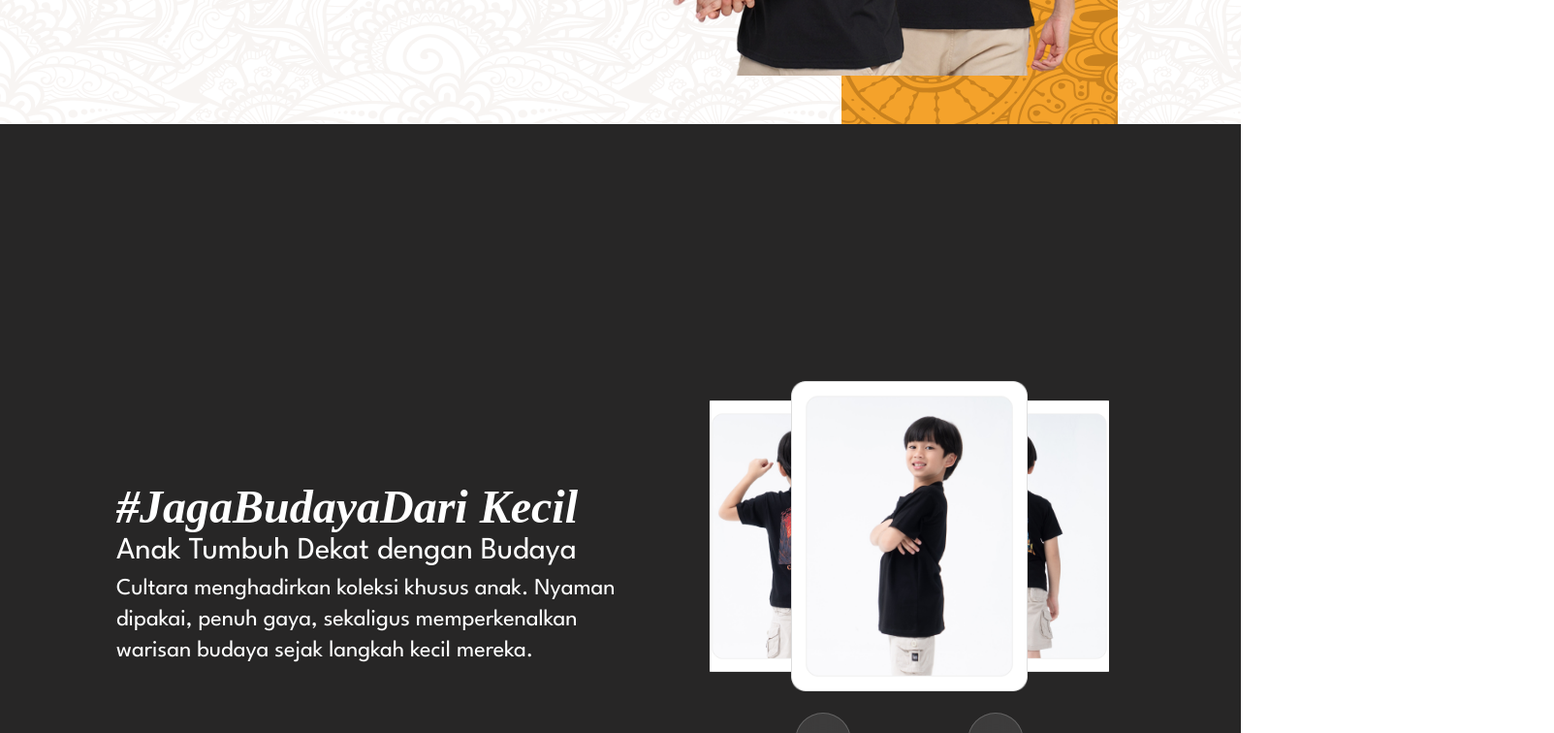
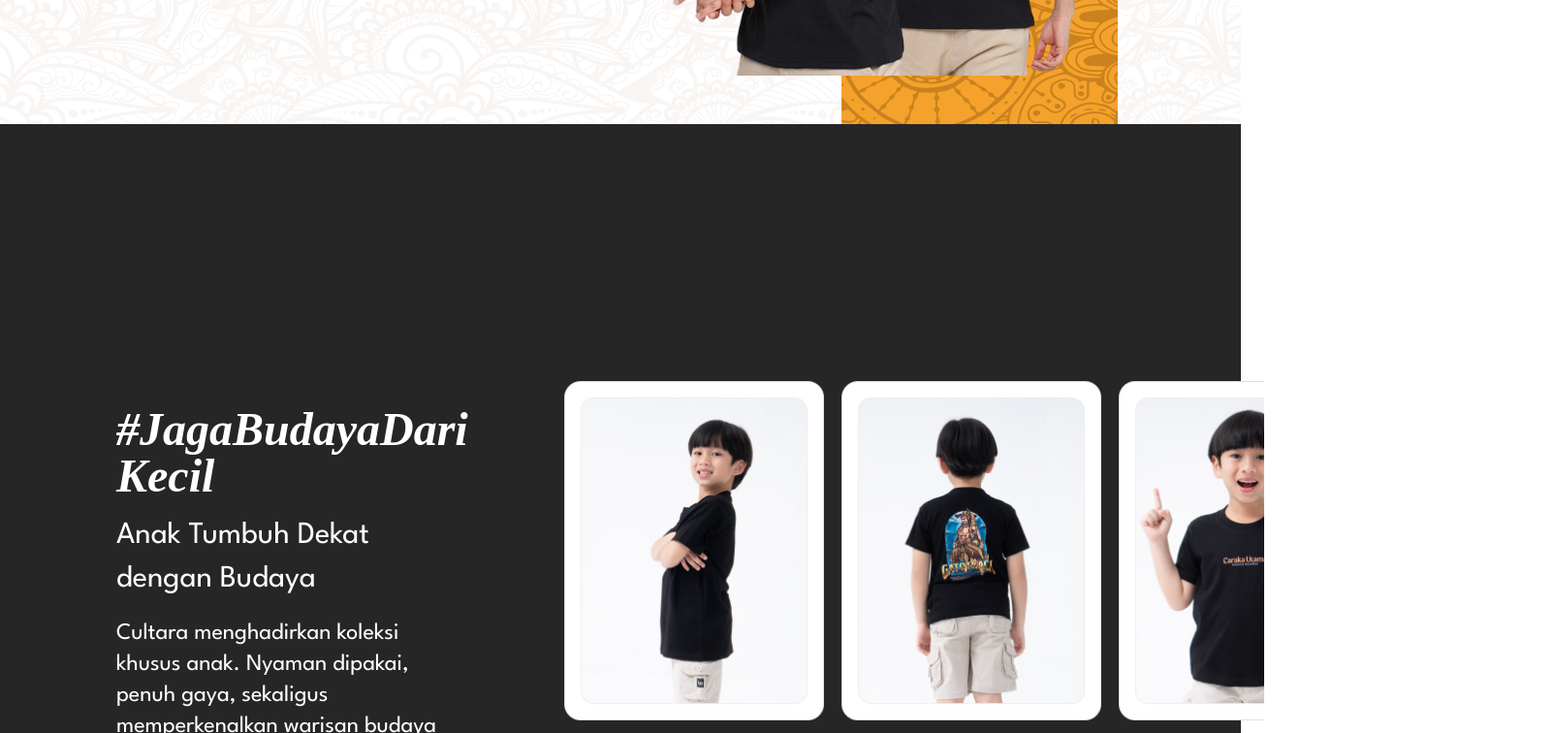
Before and after one commit to ferdianseptiawan91-eng/cultara.id, a Next.js app: page / in a window 1280 px wide. Shown: the part 640-1396 px from the top of the page at 97% size, 1603 px wide, since content can reach past the window. Built offline with nearby package versions, Linux system fonts and the light colour scheme.

Commit message:
proses budaya anak

```diff
--- a/src/components/BudayaAnak/CultureAnakCarousel.jsx
+++ b/src/components/BudayaAnak/CultureAnakCarousel.jsx
@@ -11,6 +11,7 @@ import Budaya1Mobile from "@/assets/image/AnakMobile1.png"
 import Budaya2Mobile from "@/assets/image/AnakMobile2.png"
 import Budaya3Mobile from "@/assets/image/AnakMobile3.png"
 import Budaya4Mobile from "@/assets/image/AnakMobile4.png"
+import { motion } from "motion/react"
 
 const CultureAnakCarousel = () => {
   const [currentSlide, setCurrentSlide] = useState(0);
@@ -19,6 +20,24 @@ const CultureAnakCarousel = () => {
   const [dragStart, setDragStart] = useState({ x: 0, y: 0 });
   const [dragOffset, setDragOffset] = useState(0);
   const carouselRef = useRef(null);
+  const containerVariants = {
+    hidden: { opacity: 0 },
+    show: {
+      opacity: 1,
+      transition: {
+        staggerChildren: 0.4
+      },
+    },
+  };
+
+  const cardVariants = {
+    hidden: { opacity: 0, x: -50 },
+    show: {
+      opacity: 1,
+      x: 0,
+      transition: { duration: 0.5, ease: "easeInOut" },
+    },
+  };
 
   // Sample data - replace with your actual data
   const image = [
@@ -155,84 +174,30 @@ const CultureAnakCarousel = () => {
       <div className="relative overflow-hidden">
 
         {/* Desktop version - center focused */}
-        <div
-          ref={carouselRef}
-          onMouseDown={handleMouseDown}
-          onMouseLeave={handleMouseLeave}
-          onTouchStart={handleTouchStart}
-          onTouchMove={handleTouchMove}
-          onTouchEnd={handleTouchEnd}
-          onDragStart={(e) => e.preventDefault()}
-          className={`hidden lg:block relative h-[320px] ${isDragging ? 'cursor-grabbing' : 'cursor-grab'}`}>
-          {/* Slides container with smooth transitions */}
-          <div className="relative w-full h-full flex gap-2 items-center justify-center">
-            {/* Render all slides with proper positioning */}
-            {image.map((img, index) => {
-              const position = (index - currentSlide + image.length) % image.length;
-              let translateX = 0;
-              let scale = 0.75;
-              let opacity = 1;
-              let zIndex = 10;
-
-              if (position === 0) {
-                // Current slide (center)
-                translateX = isDragging ? dragOffset : 0;
-                scale = 1;
-                zIndex = 20;
-              } else if (position === 1 || position === image.length - 1) {
-                // Adjacent slides (left and right)
-                const baseTranslateX = position === 1 ? 110 : -110;
-                translateX = isDragging ? baseTranslateX + dragOffset : baseTranslateX;
-                scale = 1;
-                zIndex = 10;
-              } else {
-                // Hidden slides
-                const baseTranslateX = position < image.length / 2 ? 600 : -600;
-                translateX = isDragging ? baseTranslateX + dragOffset : baseTranslateX;
-                scale = 0.5;
-                opacity = 0;
-                zIndex = 5;
-              }
-
-              return (
-                <div
-                  key={img.id}
-                  className={`absolute transition-all ease-in-out
-                    ${position === 1 || position === image.length - 1 ? 'hover:opacity-80 cursor-pointer' : ''}
-                    ${position === 0 ? (isDragging ? 'cursor-grabbing' : 'cursor-grab') : ''}`}
-                  style={{
-                    transform: `translateX(${translateX}px) scale(${scale})`,
-                    opacity,
-                    zIndex,
-                    // transition: 'all',
-                    // animationDuration: 300
-
-                  }}
-                  onClick={() => {
-                    if (isDragging || Math.abs(dragOffset) > 5) {
-                      e.preventDefault();
-                      e.stopPropagation();
-                      return;
-                    }
-                    if (position === 1) nextSlide();
-                    else if (position === image.length - 1) prevSlide();
-                  }}
+        <motion.div
+          variants={containerVariants}
+          initial="hidden"
+          whileInView="show"
+          viewport={{ once: true, amount: 0.3 }}
+          animate={{ x: -currentSlide * (268 + 15) }}
+          transition={{ duration: 0.5, ease: "easeInOut" }}
+          className="lg:flex justify-around gap-2 lg:gap-[18px] overflow-x-auto hidden">
+          {image.map((item, idx) => (
+            <motion.div
+              variants={cardVariants}
+              key={idx}
+              className="rounded-2xl flex-shrink-0 flex flex-col gap-4 md:min-w-0"
             >
-                  <div className={`relative transition-all duration-300 ${position === 0 ? 'w-[571px] h-[320px]' : 'w-[571px] h-[280px]'} overflow-hidden cursor-pointer hover:cursor-pointer`}>
-                    <div className="w-full h-full flex items-center justify-center">
               <Image
-                        src={img.src}
-                        alt={img.alt}
-                        fill
-                        className="object-contain rounded-2xl"
+                src={item.src}
+                alt={`Produk Anak ${idx + 1}`}
+                width={166}
+                height={76}
+                className="min-w-[166px] lg:min-w-[268px] h-auto"
               />
-                    </div>
-                  </div>
-                </div>
-              );
-            })}
-          </div>
-        </div>
+            </motion.div>
+          ))}
+        </motion.div>
 
         {/* Mobile version - single slide with normal slide transition */}
         <div
--- a/src/components/BudayaAnak/page.jsx
+++ b/src/components/BudayaAnak/page.jsx
@@ -1,9 +1,33 @@
 import { motion } from "motion/react"
 import CultureAnakCarousel from "./CultureAnakCarousel"
+import AnakDesktop1 from "@/assets/image/AnakDesktop1.png"
+import AnakDesktop2 from "@/assets/image/AnakDesktop2.png"
+import AnakDesktop3 from "@/assets/image/AnakDesktop3.png"
+import AnakDesktop4 from "@/assets/image/AnakDesktop4.png"
+import Image from "next/image"
 export default function SectionJagaBudayaAnak() {
+    const imageCard = [AnakDesktop1, AnakDesktop2, AnakDesktop3, AnakDesktop4]
+    const containerVariants = {
+        hidden: { opacity: 0 },
+        show: {
+            opacity: 1,
+            transition: {
+                staggerChildren: 0.4
+            },
+        },
+    };
+
+    const cardVariants = {
+        hidden: { opacity: 0, x: -50 },
+        show: {
+            opacity: 1,
+            x: 0,
+            transition: { duration: 0.5, ease: "easeInOut" },
+        },
+    };
     return (
-        <div className="py-12 px-6 flex flex-col lg:flex-row gap-6 lg:gap-20 lg:px-[120px] lg:py-[217px] items-center lg:bg-[#272626]">
-            <div className="lg:max-w-[516px]">
+        <div className="py-12 px-6 flex flex-col lg:flex-row lg:justify-between gap-6 lg:gap-20 lg:px-[120px] lg:py-[217px] items-center lg:bg-[#272626]">
+            <div className="lg:max-w-[506px] lg:flex lg:flex-col lg:gap-4">
                 <p className="font-[--font-libre] text-2xl lg:text-5xl lg:italic lg:font-semibold lg:text-white font-bold">#JagaBudayaDari Kecil</p>
                 <p className="text-xl lg:text-white lg:text-[32px]">Anak Tumbuh Dekat dengan Budaya</p>
                 <p className="lg:text-2xl lg:text-white">Cultara menghadirkan koleksi khusus anak. Nyaman dipakai, penuh gaya, sekaligus memperkenalkan warisan budaya sejak langkah kecil mereka.</p>
@@ -17,6 +41,29 @@ export default function SectionJagaBudayaAnak() {
             >
                 <CultureAnakCarousel />
             </motion.div>
+            {/* <motion.div
+                variants={containerVariants}
+                initial="hidden"
+                // animate="show"
+                whileInView="show"
+                viewport={{ once: true, amount: 0.3 }}
+                className="lg:flex justify-around gap-2 lg:gap-[18px] overflow-x-auto hidden">
+                {imageCard.map((item, idx) => (
+                    <motion.div
+                        variants={cardVariants}
+                        key={idx}
+                        className="rounded-2xl flex-shrink-0 flex flex-col gap-4 md:min-w-0"
+                    >
+                        <Image
+                            src={item}
+                            alt={`Produk Anak ${idx + 1}`}
+                            width={166}
+                            height={76}
+                            className="min-w-[166px] lg:min-w-[268px] h-auto"
+                        />
+                    </motion.div>
+                ))}
+            </motion.div> */}
         </div>
     )
 }
```
Lines whose indentation alone changed are shown as unchanged.
